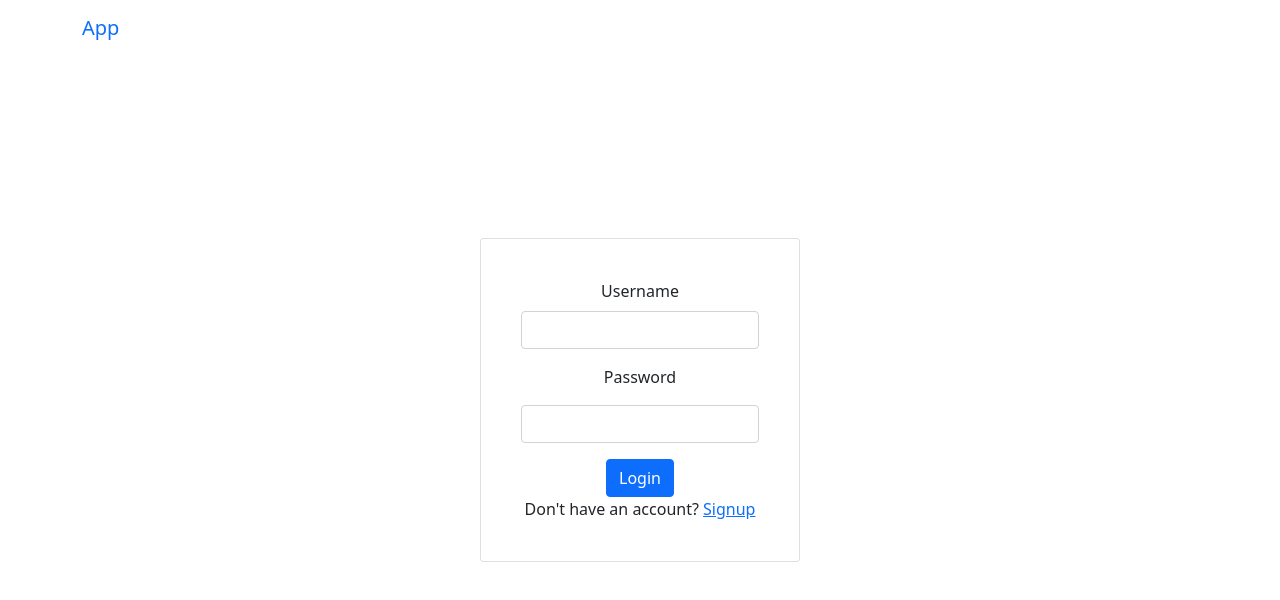
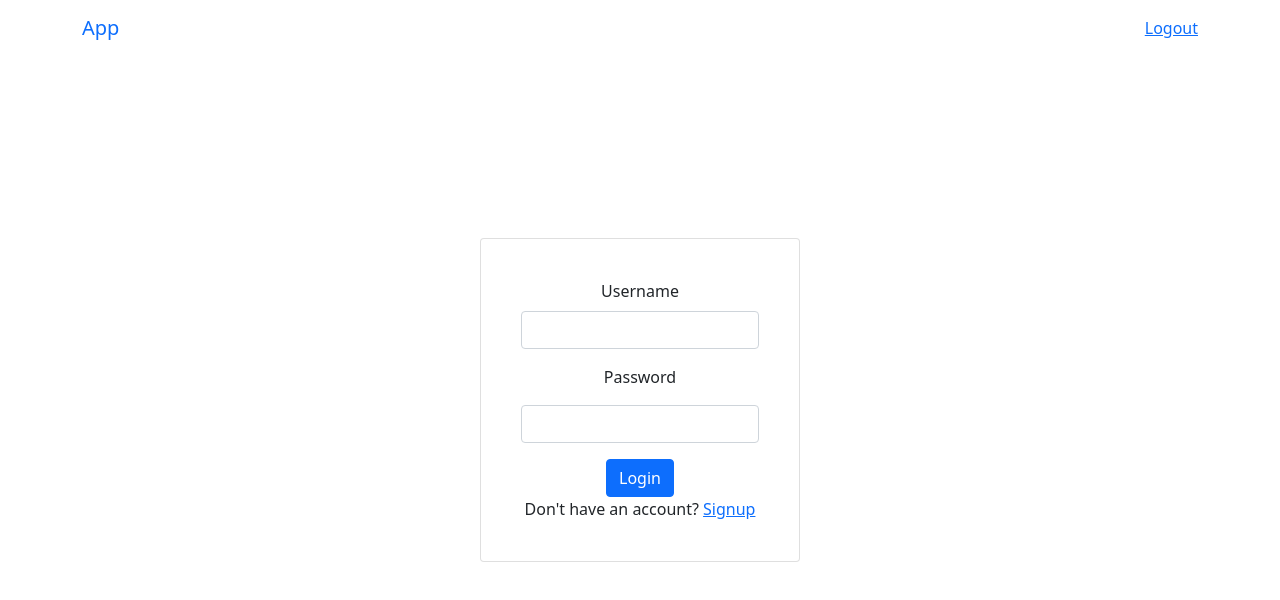
Before and after one commit to cmcunningham27/ME-MOIRS_2.0, a React (Create React App) app in the folder client/: page / in a window 1280 px wide. Shown: the top 600 px of the page. Built offline with nearby package versions, Linux system fonts and the light colour scheme; the HTML template or start-up script is replaced by a standard one.

Commit message:
in the navbar I added a logout Link with onClick method to remove their user data from local storage and send them back to login page

```diff
--- a/client/src/components/nav.js
+++ b/client/src/components/nav.js
@@ -1,11 +1,13 @@
 import React from 'react';
 import { Link } from 'react-router-dom';
+import authAPI from '../util/authAPI';
 
 export default function Nav() {
     return (
         <nav className='navbar navbar-expand-lg navbar-secondary bg-white'>
             <div className='container'>
                 <Link className='navbar-brand' to={'/'}>App</Link>
+                <Link to={'/'} onClick={authAPI.logout}>Logout</Link>
             </div>
         </nav>
     )
--- a/client/src/util/authAPI.js
+++ b/client/src/util/authAPI.js
@@ -12,12 +12,17 @@ const login = async (userData) => {
     return res.data;
 };
 
+const logout = () => {
+    localStorage.removeItem('user');
+};
+
 const getCurrentUser = () => {
     return JSON.parse(localStorage.getItem('user'));
-}
+};
 
 const authAPI = {
     login: login,
+    logout: logout,
     getCurrentUser: getCurrentUser
 };
 
```
